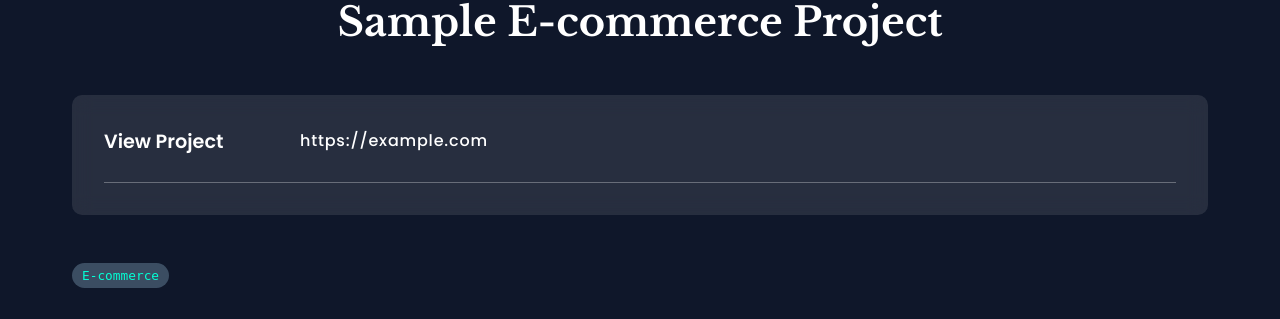
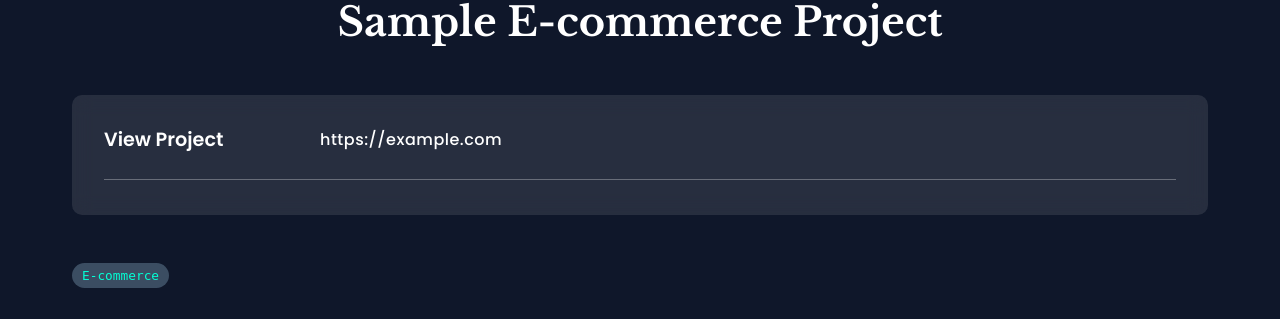
Before and after one commit to SkylarYHU/personal-portfolio-D, a Django app: page /ecommerce/1 in a window 1280 px wide. Shown: the part 131-450 px from the top of the page. Run offline with Django 5.2, Linux system fonts and the light colour scheme; data comes from the database, SQL or seed files in the repository; parts of the project's set-up code (start-up, migrations or seed data) failed here and were passed over.

Commit message:
Restore missing ecommerce detail CSS rules

```diff
--- a/static/css/styles.css
+++ b/static/css/styles.css
@@ -1792,7 +1792,26 @@
   border-bottom: none;
 }
 
-
+.ecommerce-detail .content-row h4 {
+  flex: 0 0 200px !important;
+  margin: 0 !important;
+  font-size: 1.2rem !important;
+  font-weight: 600 !important;
+  color: white !important;
+  font-family: "Poppins", sans-serif !important;
+  line-height: 1.4 !important;
+  min-width: auto !important;
+}
+
+.ecommerce-detail .content-row p {
+  flex: 1 !important;
+  font-size: 1rem !important;
+  line-height: 1.6 !important;
+  color: #ced4da !important;
+  text-align: left !important;
+  letter-spacing: 0.5px !important;
+  margin: 0 !important;
+}
 
 .ecommerce-detail .image-container img {
   width: 100%;
```
